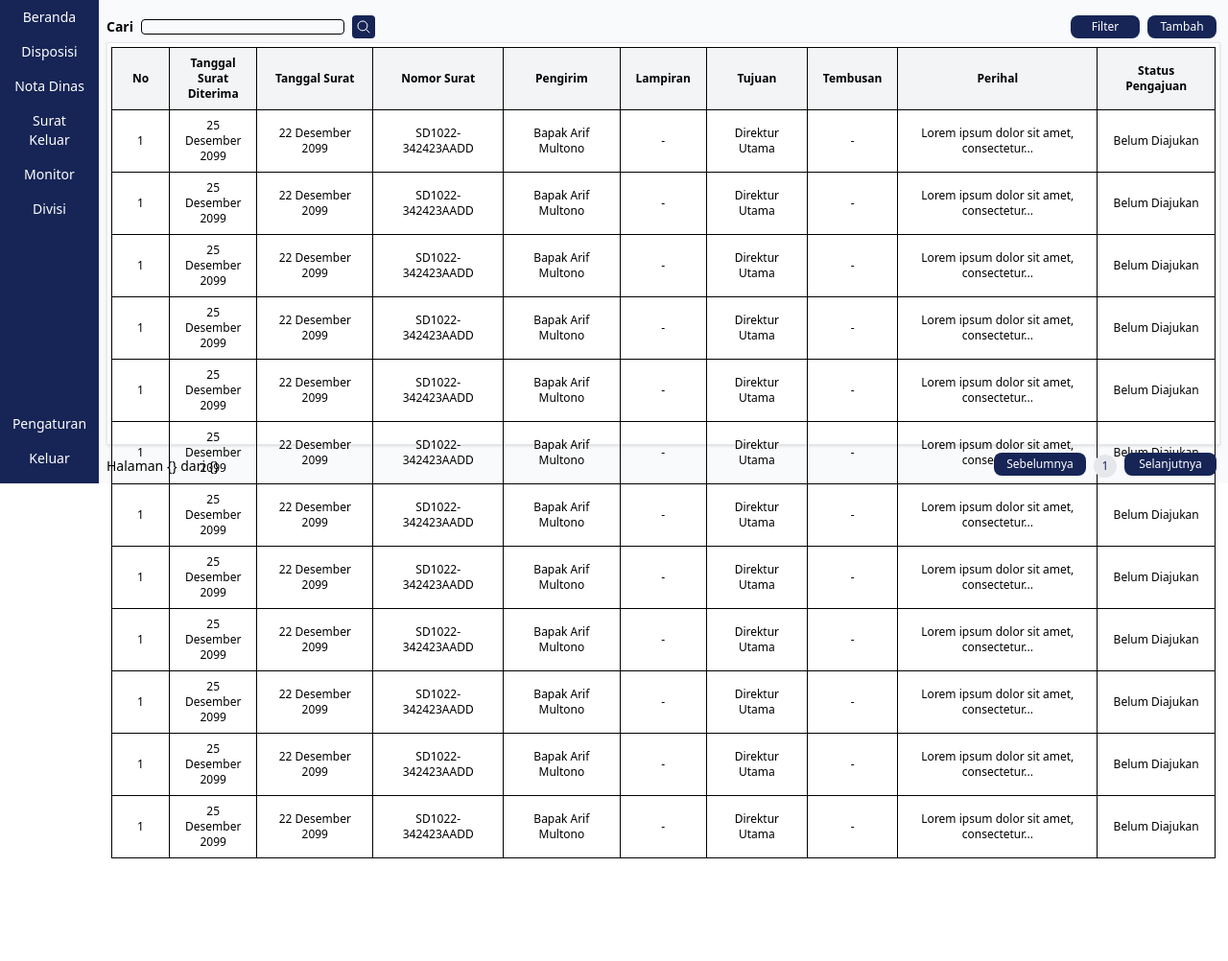
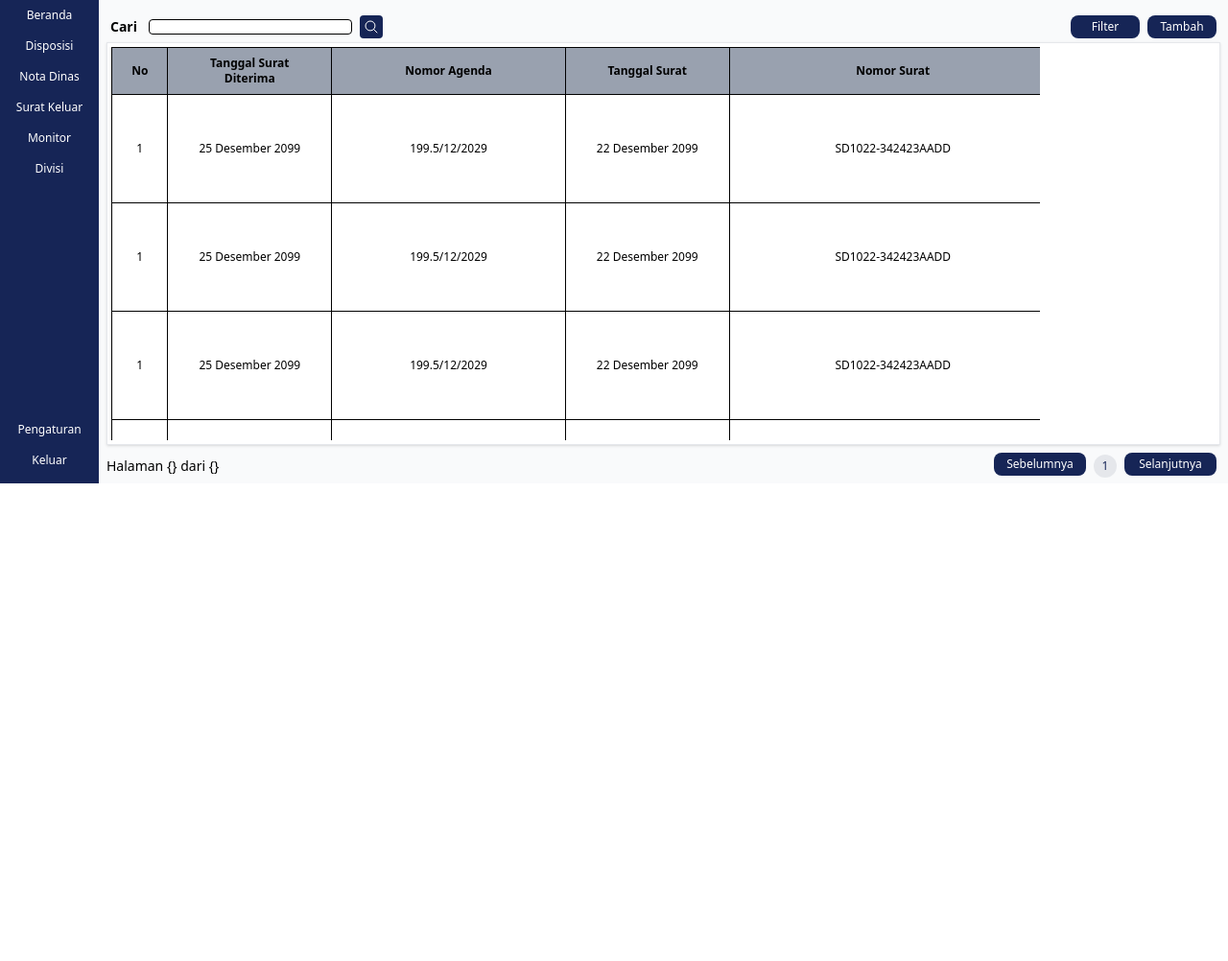
Before and after one commit to farrelmt/pwu_archive, a Django app: page /disposisi in a window 1280 px wide. Shown: the part 36-1038 px from the top of the page at 96% size. Run offline with Django 5.2, Linux system fonts and the light colour scheme; some libraries are stand-ins or nearby versions.

Commit message:
Update view disposisi page and sidebar

```diff
--- a/archiveproject/homepage/templates/disposisi.html
+++ b/archiveproject/homepage/templates/disposisi.html
@@ -4,9 +4,9 @@
     <div class="bg-gray-50 p-2 h-126 select-none">
         <div class="mt-2 flex justify-between">
             <div class="flex">
-                <p class="font-bold text-sm mt-[2px]">Cari </p>
-                <input class="mx-2 mt-1 border rounded p-1 h-4 text-sm" type="text">
-                <button class="flex items-center justify-center bg-blue-950 text-white w-6 h-6 rounded hover:bg-blue-900">
+                <p class="font-bold text-sm mt-[2px] mx-1">Cari </p>
+                <input class="mx-2 mt-1 border rounded p-1 h-4 text-sm bg-white" type="text">
+                <button class="flex items-center justify-center bg-blue-950 text-white w-6 h-6 rounded hover:bg-blue-900 hover:shadow-sm">
                     <svg xmlns="http://www.w3.org/2000/svg" fill="none" viewBox="0 0 24 24" stroke-width="1.5" stroke="currentColor" class="size-4 items-center">
                       <path stroke-linecap="round" stroke-linejoin="round" d="m21 21-5.197-5.197m0 0A7.5 7.5 0 1 0 5.196 5.196a7.5 7.5 0 0 0 10.607 10.607Z" />
                     </svg>
@@ -14,40 +14,43 @@
             </div>
 
             <div class="flex">
-                <button class="bg-blue-950 text-white rounded-lg mx-1 w-18 h-6 text-xs hover:bg-blue-900">Filter</button>
-                <button class="bg-blue-950 text-white rounded-lg mx-1 w-18 h-6 text-xs hover:bg-blue-900">Tambah</button>
+                <button class="bg-blue-950 text-white rounded-lg mx-1 w-18 h-6 text-xs hover:bg-blue-900 hover:shadow-md">Filter</button>
+                <button class="bg-blue-950 text-white rounded-lg mx-1 w-18 h-6 text-xs hover:bg-blue-900 hover:shadow-md">Tambah</button>
             </div>
         </div>
 
         <div class="mt-1 w-full h-[420px] bg-white border border-gray-200 shadow p-1">
-            <div class="overflow-x-auto overflow-y-auto h-full">
-                <table class="table-fixed min-w-[900px] border-collapse border border-gray-300 text-xs text-center">
+            <div class="overflow-x-auto overflow-y-auto h-full w-242">
+                <table class="table-fixed w-600 border-collapse border border-gray-300 text-xs text-center">
                     <thead>
                         <tr>
-                            <th class="border px-4 py-2 bg-gray-100 w-15">No</th>
-                            <th class="border px-4 py-2 bg-gray-100 w-20">Tanggal Surat Diterima</th>
-                            <th class="border px-4 py-2 bg-gray-100">Tanggal Surat</th>
-                            <th class="border px-4 py-2 bg-gray-100">Nomor Surat</th>
-                            <th class="border px-4 py-2 bg-gray-100">Pengirim</th>
-                            <th class="border px-4 py-2 bg-gray-100">Lampiran</th>
-                            <th class="border px-4 py-2 bg-gray-100">Tujuan</th>
-                            <th class="border px-4 py-2 bg-gray-100">Tembusan</th>
-                            <th class="border px-4 py-2 bg-gray-100">Perihal</th>
-                            <th class="border px-4 py-2 bg-gray-100">Status Pengajuan</th>
+                            <th class="border px-4 py-2 bg-gray-400 w-12">No</th>
+                            <th class="border px-4 py-2 bg-gray-400 w-35">Tanggal Surat Diterima</th>
+                            <th class="border px-4 py-2 bg-gray-400 w-50"> Nomor Agenda</th>
+                            <th class="border px-4 py-2 bg-gray-400 w-35">Tanggal Surat</th>
+                            <th class="border px-4 py-2 bg-gray-400 w-70">Nomor Surat</th>
+                            <th class="border px-4 py-2 bg-gray-400 w-50">Pengirim</th>
+                            <th class="border px-4 py-2 bg-gray-400 w-35">Lampiran</th>
+                            <th class="border px-4 py-2 bg-gray-400 w-35">Tujuan</th>
+                            <th class="border px-4 py-2 bg-gray-400 w-35">Tembusan</th>
+                            <th class="border px-4 py-2 bg-gray-400 w-100">Perihal</th>
+                            <th class="border px-4 py-2 bg-gray-400 w-35">Status Pengajuan</th>
                         </tr>
                     </thead>
                     <tbody>
                     {% for i in "123412341234" %}
-                        <tr>
+                        <tr onclick="window.location.href='';"
+                            class="cursor-pointer hover:bg-gray-100 transition">
                           <td class="border px-4 py-2">1</td>
                           <td class="border px-4 py-2">25 Desember 2099</td>
+                          <td class="border px-4 py-2">199.5/12/2029</td>
                           <td class="border px-4 py-2">22 Desember 2099</td>
                           <td class="border px-4 py-2">SD1022-342423AADD</td>
                           <td class="border px-4 py-2">Bapak Arif Multono</td>
                           <td class="border px-4 py-2">-</td>
                           <td class="border px-4 py-2">Direktur Utama</td>
                           <td class="border px-4 py-2">-</td>
-                          <td class="border px-4 py-2">Lorem ipsum dolor sit amet, consectetur...</td>
+                          <td class="border px-4 py-2 text-left">Lorem ipsum dolor sit amet, consectetur adipiscing elit, sed do eiusmod tempor incididunt ut labore et dolore magna aliqua. Ut enim ad minim veniam, quis nostrud exercitation ullamco laboris nisi ut aliquip ex ea commodo consequat. Duis aute irure dolor in reprehenderit in voluptate velit esse cillum dolore eu fugiat nulla pariatur. Excepteur sint occaecat cupidatat non proident, sunt in culpa qui officia deserunt mollit anim id est laborum.</td>
                           <td class="border px-4 py-2">Belum Diajukan</td>
                         </tr>
                     {% endfor %}
@@ -62,11 +65,17 @@
             </div>
 
             <div class="flex">
-                <button class="bg-blue-950 text-white rounded-lg mx-1 w-24 h-6 text-xs hover:bg-blue-900">Sebelumnya</button>
+                <button class="bg-blue-950 text-white rounded-lg mx-1 w-24 h-6 text-xs hover:bg-blue-900 hover:shadow-md">
+                    Sebelumnya
+                </button>
                 <div>
-                    <button class="bg-gray-200 text-blue-950 rounded-full mx-1 w-6 h-6 text-xs hover:bg-blue-900 hover:text-white">1</button>
+                    <button class="bg-gray-200 text-blue-950 rounded-full mx-1 w-6 h-6 text-xs hover:bg-blue-900 hover:text-white hover:shadow-md">
+                        1
+                    </button>
                 </div>
-                <button class="bg-blue-950 text-white rounded-lg mx-1 w-24 h-6 text-xs hover:bg-blue-900">Selanjutnya</button>
+                <button class="bg-blue-950 text-white rounded-lg mx-1 w-24 h-6 text-xs hover:bg-blue-900 hover:shadow-md">
+                    Selanjutnya
+                </button>
             </div>
         </div>
     </div>
--- a/archiveproject/homepage/templates/home_base.html
+++ b/archiveproject/homepage/templates/home_base.html
@@ -14,7 +14,7 @@
     <div>
         <nav class="bg-blue-900 text-white flex justify-between items-center px-4 py-1">
             <div class="flex items-center space-x-2">
-                <p class="text-8xl font-bold text-lg">SISTEM ARSIP PWU</p>
+                <p class="text-8xl font-bold text-lg select-none">SISTEM ARSIP PWU</p>
             </div>
 
             <div class="flex items-center space-x-4">
@@ -41,29 +41,29 @@
                md:relative justify-between min">
 
                 <div class="">
-                    <a href="{% url 'homepage:dashboard' %}" class="block py-2 px-3 hover:bg-blue-700 rounded text-center text-sm">
+                    <a href="{% url 'homepage:dashboard' %}" class="block py-2 px-3 hover:bg-blue-700 text-center text-xs ">
                         Beranda
                     </a>
-                    <a href="{% url 'homepage:disposisi' %}" class="block py-2 px-3 hover:bg-blue-700 rounded text-center text-sm">
+                    <a href="{% url 'homepage:disposisi' %}" class="block py-2 px-3 hover:bg-blue-700 text-center text-xs">
                         Disposisi
                     </a>
-                    <a href="{% url 'homepage:notadinas' %}" class="block py-2 px-3 hover:bg-blue-700 rounded text-center text-sm">
+                    <a href="{% url 'homepage:notadinas' %}" class="block py-2 px-3 hover:bg-blue-700 text-center text-xs">
                         Nota Dinas
                     </a>
-                    <a href="{% url 'homepage:suratkeluar' %}" class="block py-2 px-3 hover:bg-blue-700 rounded text-center text-sm">
+                    <a href="{% url 'homepage:suratkeluar' %}" class="block py-2 px-3 hover:bg-blue-700 text-center text-xs">
                         Surat Keluar
                     </a>
-                    <a href="{% url 'homepage:monitor' %}" class="block py-2 px-3 hover:bg-blue-700 rounded text-center text-sm">
+                    <a href="{% url 'homepage:monitor' %}" class="block py-2 px-3 hover:bg-blue-700 text-center text-xs">
                         Monitor
                     </a>
-                    <a href="{% url 'homepage:divisi' %}" class="block py-2 px-3 hover:bg-blue-700 rounded text-center text-sm">
+                    <a href="{% url 'homepage:divisi' %}" class="block py-2 px-3 hover:bg-blue-700 text-center text-xs">
                         Divisi
                     </a>
                 </div>
 
                 <div class="mb-2">
-                    <a href="{% url 'homepage:pengaturan' %}" class="block py-2 px-3 hover:bg-blue-700 rounded text-center text-sm">Pengaturan</a>
-                    <a href="{% url 'accounts:logout' %}" class="block py-2 px-3 hover:bg-blue-700 rounded text-center text-sm">Keluar</a>
+                    <a href="{% url 'homepage:pengaturan' %}" class="block py-2 px-3 hover:bg-blue-700 text-center text-xs">Pengaturan</a>
+                    <a href="{% url 'accounts:logout' %}" class="block py-2 px-3 hover:bg-blue-700 text-center text-xs">Keluar</a>
                 </div>
             </aside>
 
--- a/archiveproject/theme/static/css/dist/styles.css
+++ b/archiveproject/theme/static/css/dist/styles.css
@@ -9,14 +9,19 @@
     --font-mono: ui-monospace, SFMono-Regular, Menlo, Monaco, Consolas, "Liberation Mono",
       "Courier New", monospace;
     --color-red-600: oklch(57.7% 0.245 27.325);
+    --color-blue-400: oklch(70.7% 0.165 254.624);
     --color-blue-500: oklch(62.3% 0.214 259.815);
+    --color-blue-600: oklch(54.6% 0.245 262.881);
     --color-blue-700: oklch(48.8% 0.243 264.376);
+    --color-blue-800: oklch(42.4% 0.199 265.638);
     --color-blue-900: oklch(37.9% 0.146 265.522);
     --color-blue-950: oklch(28.2% 0.091 267.935);
     --color-gray-50: oklch(98.5% 0.002 247.839);
     --color-gray-100: oklch(96.7% 0.003 264.542);
     --color-gray-200: oklch(92.8% 0.006 264.531);
     --color-gray-300: oklch(87.2% 0.01 258.338);
+    --color-gray-400: oklch(70.7% 0.022 261.325);
+    --color-gray-500: oklch(55.1% 0.027 264.364);
     --color-black: #000;
     --color-white: #fff;
     --spacing: 0.25rem;
@@ -493,35 +492,14 @@
   .h-40 {
     height: calc(var(--spacing) * 40);
   }
-  .h-100 {
-    height: calc(var(--spacing) * 100);
-  }
-  .h-120 {
-    height: calc(var(--spacing) * 120);
-  }
-  .h-124 {
-    height: calc(var(--spacing) * 124);
-  }
-  .h-125 {
-    height: calc(var(--spacing) * 125);
-  }
   .h-126 {
     height: calc(var(--spacing) * 126);
   }
-  .h-127 {
-    height: calc(var(--spacing) * 127);
-  }
-  .h-130 {
-    height: calc(var(--spacing) * 130);
-  }
-  .h-140 {
-    height: calc(var(--spacing) * 140);
-  }
-  .h-192 {
-    height: calc(var(--spacing) * 192);
-  }
   .h-\[420px\] {
     height: 420px;
+  }
+  .h-full {
+    height: 100%;
   }
   .h-screen {
     height: 100vh;
@@ -534,6 +512,9 @@
   }
   .w-10 {
     width: calc(var(--spacing) * 10);
+  }
+  .w-12 {
+    width: calc(var(--spacing) * 12);
   }
   .w-15 {
     width: calc(var(--spacing) * 15);
@@ -550,17 +531,83 @@
   .w-28 {
     width: calc(var(--spacing) * 28);
   }
+  .w-32 {
+    width: calc(var(--spacing) * 32);
+  }
+  .w-35 {
+    width: calc(var(--spacing) * 35);
+  }
+  .w-36 {
+    width: calc(var(--spacing) * 36);
+  }
   .w-40 {
     width: calc(var(--spacing) * 40);
+  }
+  .w-50 {
+    width: calc(var(--spacing) * 50);
+  }
+  .w-52 {
+    width: calc(var(--spacing) * 52);
+  }
+  .w-60 {
+    width: calc(var(--spacing) * 60);
+  }
+  .w-62 {
+    width: calc(var(--spacing) * 62);
+  }
+  .w-70 {
+    width: calc(var(--spacing) * 70);
   }
   .w-96 {
     width: calc(var(--spacing) * 96);
   }
+  .w-100 {
+    width: calc(var(--spacing) * 100);
+  }
+  .w-200 {
+    width: calc(var(--spacing) * 200);
+  }
+  .w-240 {
+    width: calc(var(--spacing) * 240);
+  }
+  .w-242 {
+    width: calc(var(--spacing) * 242);
+  }
+  .w-250 {
+    width: calc(var(--spacing) * 250);
+  }
+  .w-300 {
+    width: calc(var(--spacing) * 300);
+  }
+  .w-600 {
+    width: calc(var(--spacing) * 600);
+  }
+  .w-700 {
+    width: calc(var(--spacing) * 700);
+  }
+  .w-800 {
+    width: calc(var(--spacing) * 800);
+  }
+  .w-1000 {
+    width: calc(var(--spacing) * 1000);
+  }
+  .w-\[900px\] {
+    width: 900px;
+  }
+  .w-\[1900px\] {
+    width: 1900px;
+  }
+  .w-auto {
+    width: auto;
+  }
   .w-full {
     width: 100%;
   }
-  .max-w-full {
-    max-width: 100%;
+  .min-w-\[900px\] {
+    min-width: 900px;
+  }
+  .min-w-\[1000px\] {
+    min-width: 1000px;
   }
   .flex-grow {
     flex-grow: 1;
@@ -597,6 +644,9 @@
       outline: 2px solid currentColor;
       outline-offset: 2px;
     }
+  }
+  .cursor-pointer {
+    cursor: pointer;
   }
   .grid-cols-2 {
     grid-template-columns: repeat(2, minmax(0, 1fr));
@@ -684,6 +740,15 @@
   }
   .bg-gray-200 {
     background-color: var(--color-gray-200);
+  }
+  .bg-gray-300 {
+    background-color: var(--color-gray-300);
+  }
+  .bg-gray-400 {
+    background-color: var(--color-gray-400);
+  }
+  .bg-gray-500 {
+    background-color: var(--color-gray-500);
   }
   .bg-white {
     background-color: var(--color-white);
@@ -815,15 +893,9 @@
     --tw-duration: 200ms;
     transition-duration: 200ms;
   }
-  @media (hover: hover) {
-    .hover\:border-blue-900:hover {
-      border-color: var(--color-blue-900);
-    }
-  }
-  @media (hover: hover) {
-    .hover\:border-blue-950:hover {
-      border-color: var(--color-blue-950);
-    }
+  .select-none {
+    -webkit-user-select: none;
+    user-select: none;
   }
   @media (hover: hover) {
     .hover\:bg-blue-700:hover {
```
Also changed, not shown: other parts of archiveproject/theme/static/css/dist/styles.css (+49 -14 lines).
